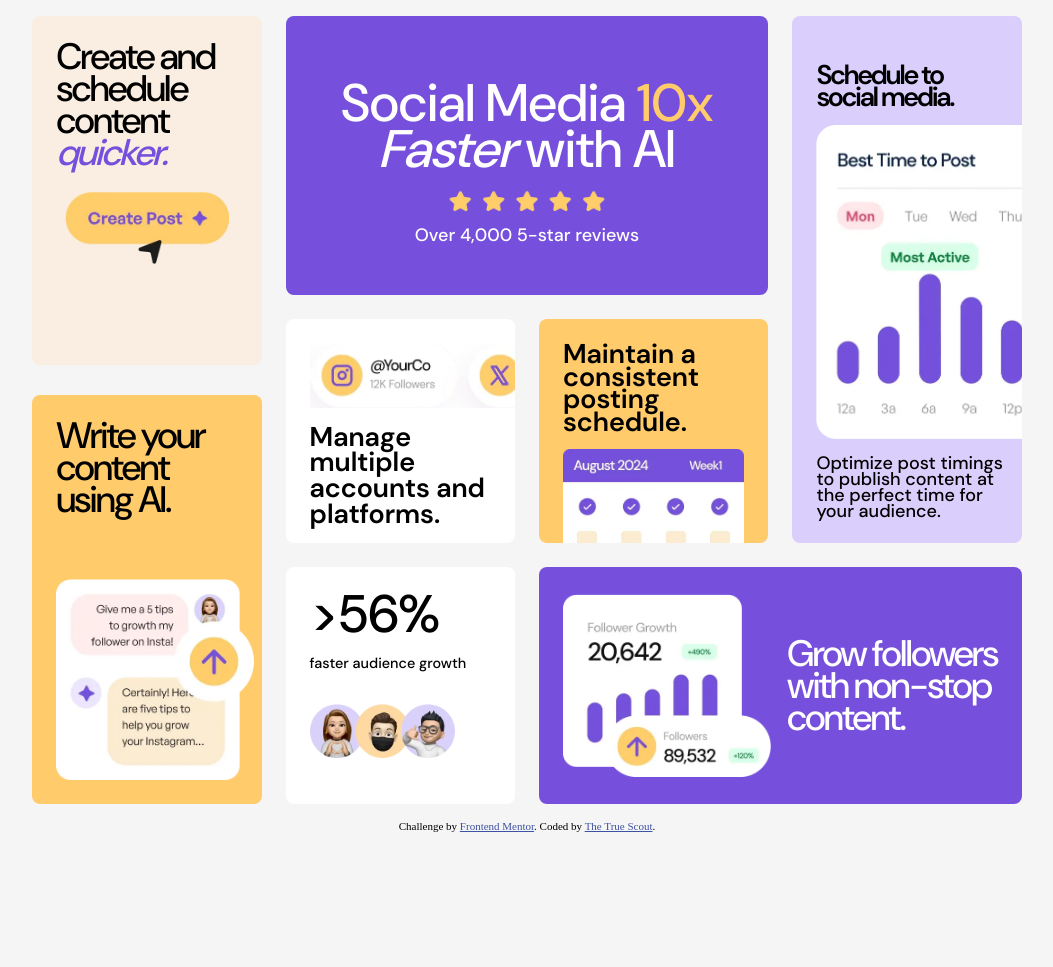
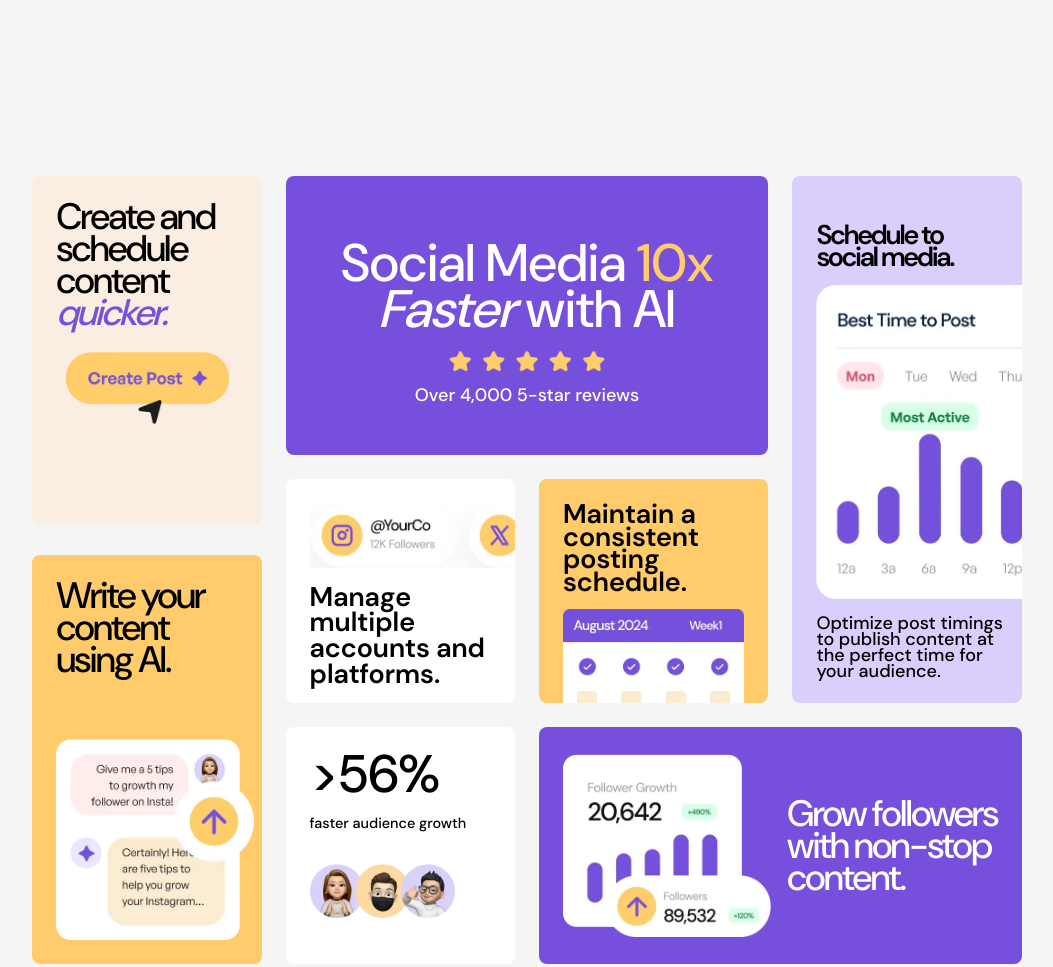
Before and after one commit to TheTrueScout/bento-grid-main, a plain HTML site: page index.html in a window 1280 px wide. Shown: the top 967 px of the page, without its empty margins (113-1166 px from the left). Before the commit the page ends 832 px from the top, so only its background shows below. Drawn offline with Linux system fonts and the light colour scheme.

Commit message:
added padding to main.

```diff
--- a/styles.css
+++ b/styles.css
@@ -187,6 +187,10 @@ body {
 
 
 @media screen and (min-width: 63.813rem) {
+  main {
+    padding: 10rem 0;
+  }
+
   .container {
     display: grid;
     grid-template-columns: repeat(4, minmax(200px, 1fr));
```
